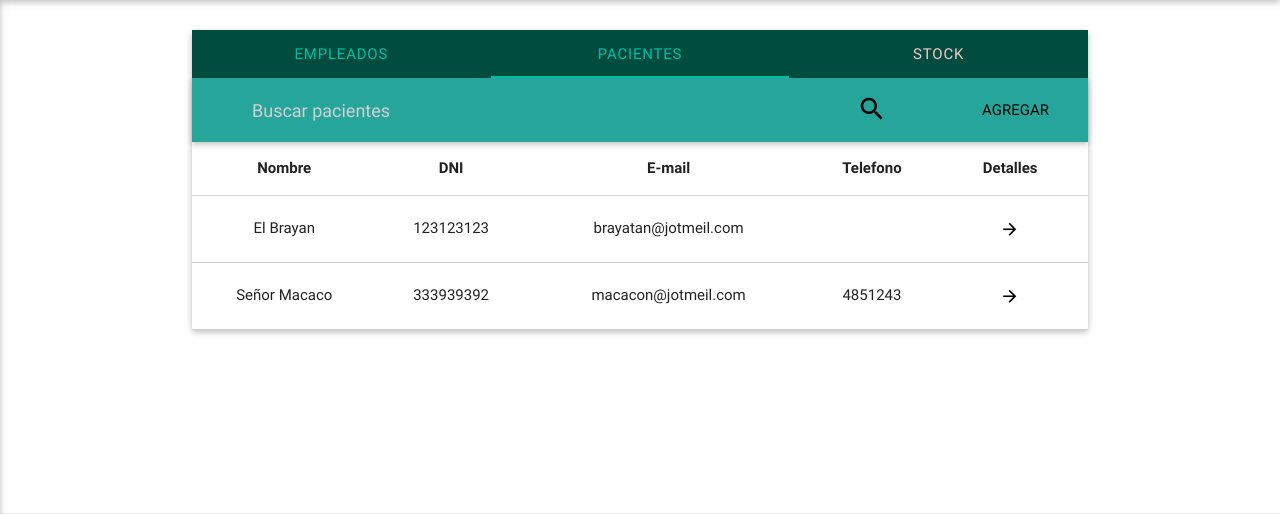
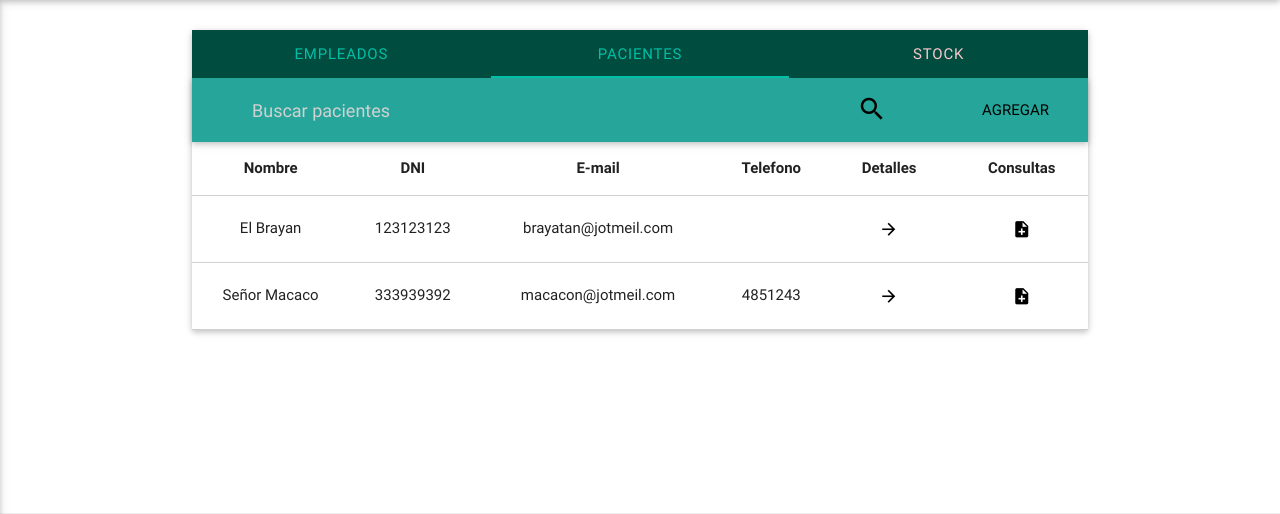
Before and after one commit to aesculapiusteam/aesculapius, a Django app: template app_main/templates/home.html in a window 1280 px wide, after a click on "PACIENTES". Shown: the part 64-578 px from the top of the page. Run offline with Django 3.2, Linux system fonts and the light colour scheme; the template is opened without the code that fills it, so the values that code supplies are empty.

Commit message:
Visists: delete and add

```diff
--- a/app_main/templates/home.html
+++ b/app_main/templates/home.html
@@ -102,6 +102,7 @@
 							<th>E-mail</th>
 							<th>Telefono</th>
 							<th>Detalles</th>
+                            <th>Consultas</th>
 						</tr>
 					</thead>
 					<tbody ng-repeat="profile in profiles| filter:searchPaci">
@@ -111,6 +112,7 @@
 							<td>{{profile.email}}</td>
 							<td>{{profile.phone}}</td>
 							<td><a class="waves-effect btn-flat black-text modal-trigger" href="#modalProfile" ng-click="plpCtrl.setCurrent($index)"><i class="material-icons">arrow_forward</i></a></td>
+                            <td><a class="waves-effect btn-flat black-text modal-trigger" href="#modalAddVisit" ng-click="plpCtrl.setCurrent($index)"><i class="material-icons">note_add</i></a></td>
 						</tr>
 					</tbody>
 				</table>
@@ -201,10 +203,6 @@
 								<input id="last_name" ng-model="profiles[plpCtrl.current].email" type="text" >
 								<label for="last_name">Email</label>
 							</div>
-							<div class="input-field col s12">
-								<textarea id="textarea1" class="materialize-textarea"></textarea>
-								<label for="textarea1">FICHA NUEVA</label>
-							</div>
 						</div>
 					</div>
 				</form>
@@ -215,11 +213,14 @@
 						<div class="modal-content">
 							<div class="row">
 								<ul class="collection">
-									<li ng-repeat="visit in visits" ng-show="visit.pacient == profiles[plpCtrl.current].id" class="collection-item">
-										<p class="right">{{visit.datetime | date}}</p>
-										<p>{{(visit.doctor|getEmployeePosById:this).profile.first_name}}</p>
-										<p>{{visit.detail}}</p>
-									</li>
+                                  <li ng-repeat="visit in visits" ng-show="visit.pacient == profiles[plpCtrl.current].id" class="collection-item">
+                                    <p class="right">{{visit.datetime | date}}</p>
+                                    <p>{{(visit.doctor|getEmployeePosById:this).profile.first_name}}</p>
+                                    <p>{{visit.detail}}</p>
+                                    <a class="btn-floating right red"><i class="material-icons">delete</i></a>
+                                    <br>
+                                    <br>
+                                  </li>
 								</ul>
 							</div>
 						</div>
@@ -333,6 +334,21 @@
 				<a href="#!" class=" modal-action black-text modal-close waves-effect waves-green btn-flat">Cancelar</a>
 			</div>
 		</div>
+      <div id="modalAddVisit" class="modal modal-fixed-footer">
+        <form class="col s12">
+                <div class="modal-content">
+                    <h4>Nueva consulta</h4>
+                    <div class="input-field col s12">
+                        <textarea id="textarea1" class="materialize-textarea"></textarea>
+                        <label for="textarea1">Agregar consulta</label>
+                    </div>
+                </div>
+            </form>
+            <div class="modal-footer">
+                <a href="#!" class=" modal-action black-text modal-close waves-effect waves-green btn-flat">Guardar</a>
+                <a href="#!" class=" modal-action black-text modal-close waves-effect waves-green btn-flat">Cancelar</a>
+            </div>
+        </div>
 
 
 	</div>
```
